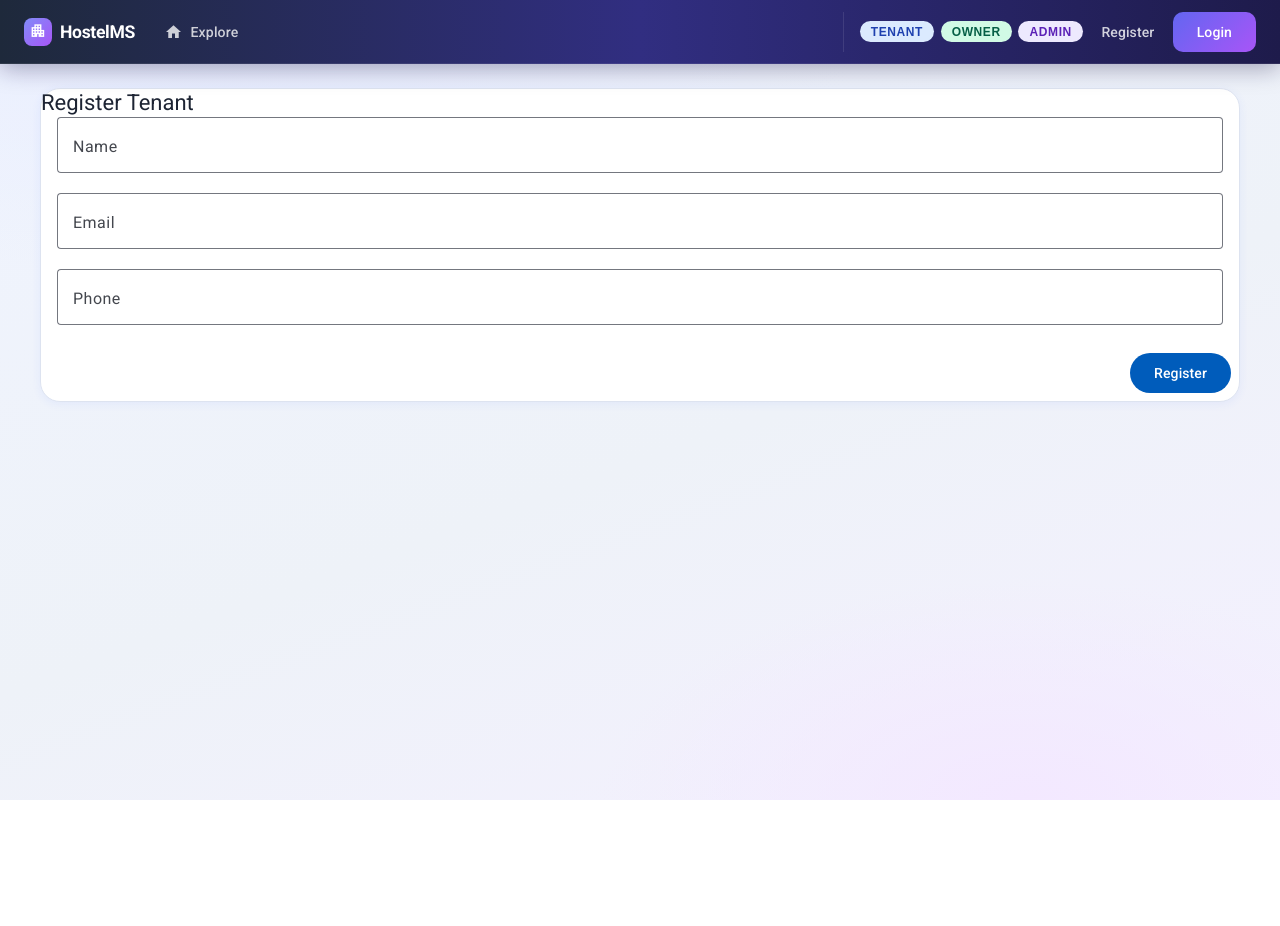
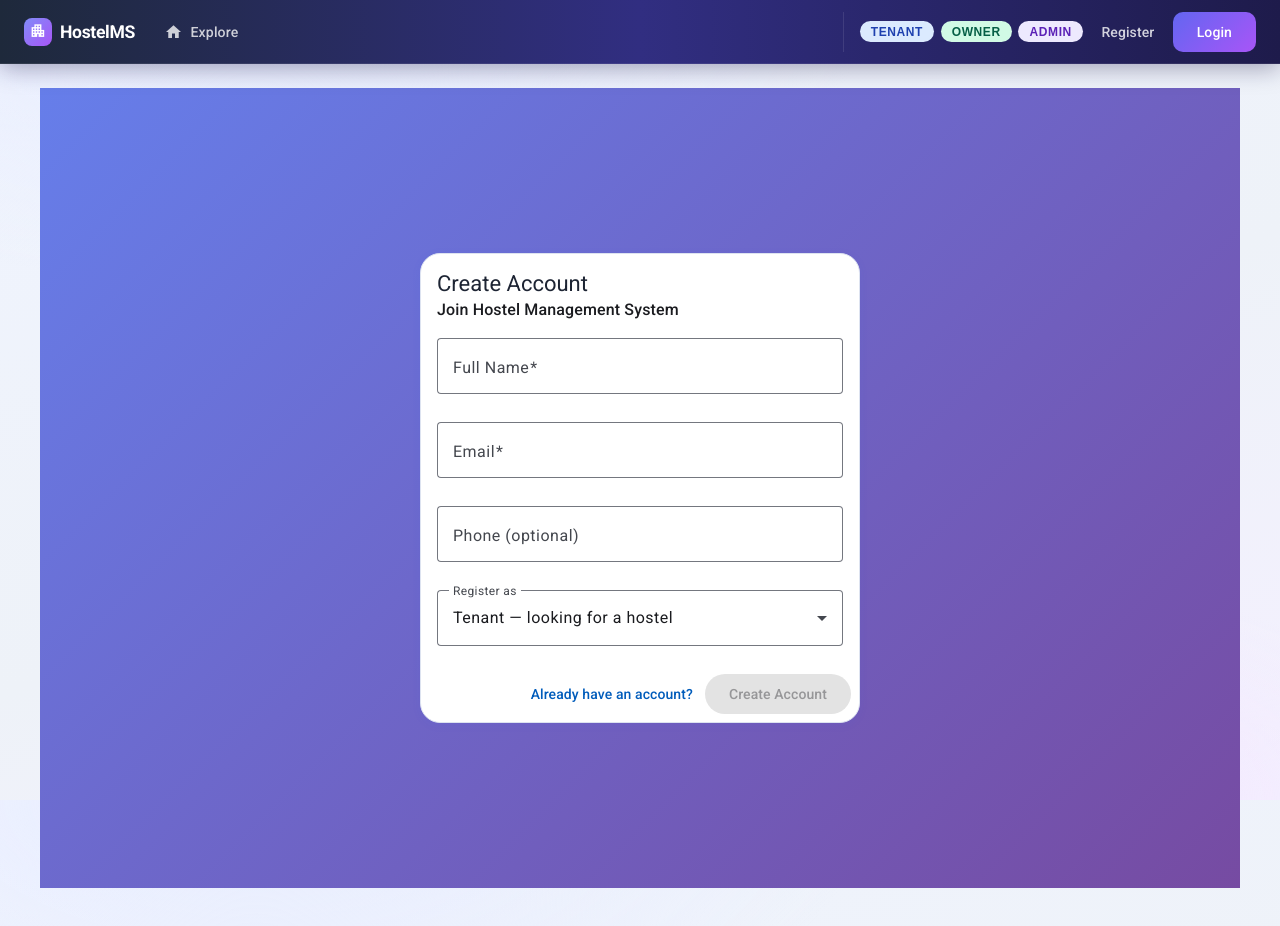
Before and after one commit to chandra-kumar-979/hms, an Angular app in the folder front_end/hostel_managment_fe/: page /auth/register in a window 1280 px wide. Shown: the top 926 px of the page. Before the commit the page ends 800 px from the top, so only its background shows below. Built offline with nearby package versions, Linux system fonts and the light colour scheme.

Commit message:
fix: allow all vercel.app origins via regex in CORS

```diff
--- a/front_end/hostel_managment_fe/src/app/register/register.html
+++ b/front_end/hostel_managment_fe/src/app/register/register.html
@@ -1,12 +1,39 @@
-<mat-card>
-  <mat-card-title>Register Tenant</mat-card-title>
-  <mat-card-content>
-    <mat-form-field appearance="outline"><mat-label>Name</mat-label><input matInput [(ngModel)]="name" /></mat-form-field>
-    <mat-form-field appearance="outline"><mat-label>Email</mat-label><input matInput [(ngModel)]="email" /></mat-form-field>
-    <mat-form-field appearance="outline"><mat-label>Phone</mat-label><input matInput [(ngModel)]="phone" /></mat-form-field>
-    @if (error()) { <p>{{ error() }}</p> }
-  </mat-card-content>
-  <mat-card-actions align="end">
-    <button mat-flat-button (click)="submit()">Register</button>
-  </mat-card-actions>
-</mat-card>
+<div class="register-wrap">
+  <mat-card class="register-card">
+    <mat-card-header>
+      <mat-card-title>Create Account</mat-card-title>
+      <mat-card-subtitle>Join Hostel Management System</mat-card-subtitle>
+    </mat-card-header>
+    <mat-card-content>
+      <mat-form-field appearance="outline" class="full-width">
+        <mat-label>Full Name</mat-label>
+        <input matInput [(ngModel)]="name" placeholder="Your full name" required />
+      </mat-form-field>
+      <mat-form-field appearance="outline" class="full-width">
+        <mat-label>Email</mat-label>
+        <input matInput [(ngModel)]="email" type="email" placeholder="you@example.com" required />
+      </mat-form-field>
+      <mat-form-field appearance="outline" class="full-width">
+        <mat-label>Phone (optional)</mat-label>
+        <input matInput [(ngModel)]="phone" placeholder="+91 XXXXX XXXXX" />
+      </mat-form-field>
+      <mat-form-field appearance="outline" class="full-width">
+        <mat-label>Register as</mat-label>
+        <mat-select [(ngModel)]="role">
+          <mat-option value="TENANT">Tenant — looking for a hostel</mat-option>
+          <mat-option value="OWNER">Owner — I manage a hostel</mat-option>
+          <mat-option value="ADMIN">Admin — platform administrator</mat-option>
+        </mat-select>
+      </mat-form-field>
+      @if (error()) {
+        <p class="error-msg">{{ error() }}</p>
+      }
+    </mat-card-content>
+    <mat-card-actions align="end">
+      <a mat-button routerLink="/login">Already have an account?</a>
+      <button mat-flat-button color="primary" (click)="submit()" [disabled]="!name || !email">
+        Create Account
+      </button>
+    </mat-card-actions>
+  </mat-card>
+</div>
--- a/front_end/hostel_managment_fe/src/app/register/register.ts
+++ b/front_end/hostel_managment_fe/src/app/register/register.ts
@@ -1,31 +1,53 @@
 import { Component, signal } from '@angular/core';
 import { FormsModule } from '@angular/forms';
+import { RouterLink } from '@angular/router';
 import { MatCardModule } from '@angular/material/card';
 import { MatFormFieldModule } from '@angular/material/form-field';
 import { MatInputModule } from '@angular/material/input';
 import { MatButtonModule } from '@angular/material/button';
+import { MatSelectModule } from '@angular/material/select';
 import { Router } from '@angular/router';
 import { AuthService } from '../auth';
 
 @Component({
   selector: 'app-register',
   standalone: true,
-  imports: [FormsModule, MatCardModule, MatFormFieldModule, MatInputModule, MatButtonModule],
-  templateUrl: './register.html'
+  imports: [FormsModule, RouterLink, MatCardModule, MatFormFieldModule, MatInputModule, MatButtonModule, MatSelectModule],
+  templateUrl: './register.html',
+  styles: [`
+    .register-wrap {
+      min-height: 100vh;
+      display: flex;
+      align-items: center;
+      justify-content: center;
+      background: linear-gradient(135deg, #667eea 0%, #764ba2 100%);
+      padding: 16px;
+    }
+    .register-card {
+      width: 100%;
+      max-width: 440px;
+      border-radius: 16px;
+      box-shadow: 0 20px 60px rgba(0,0,0,0.3);
+    }
+    .full-width { width: 100%; margin-bottom: 8px; display: block; }
+    .error-msg { color: #f44336; font-size: 14px; margin: 8px 0; }
+    mat-card-header { margin-bottom: 16px; }
+  `]
 })
 export class RegisterComponent {
   name = '';
   email = '';
   phone = '';
+  role = 'TENANT';
   error = signal<string | null>(null);
 
   constructor(private auth: AuthService, private router: Router) {}
 
   submit() {
     this.error.set(null);
-    this.auth.register({ name: this.name, email: this.email, phone: this.phone, role: 'TENANT' }).subscribe({
+    this.auth.register({ name: this.name, email: this.email, phone: this.phone, role: this.role }).subscribe({
       next: () => this.router.navigate(['/']),
-      error: (err) => this.error.set(err?.error?.detail ?? 'Registration failed'),
+      error: (err) => this.error.set(err?.error?.detail ?? 'Registration failed. Check if the server is reachable.'),
     });
   }
 }
```
Also changed, not shown: 1 other file (tests, documents, lock files or other folders).
